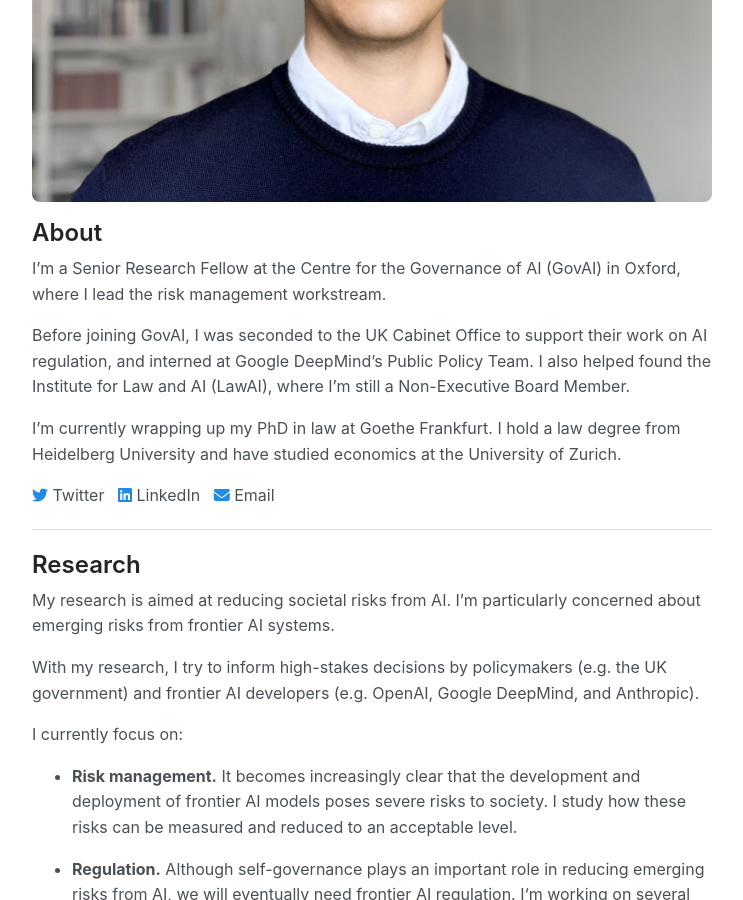
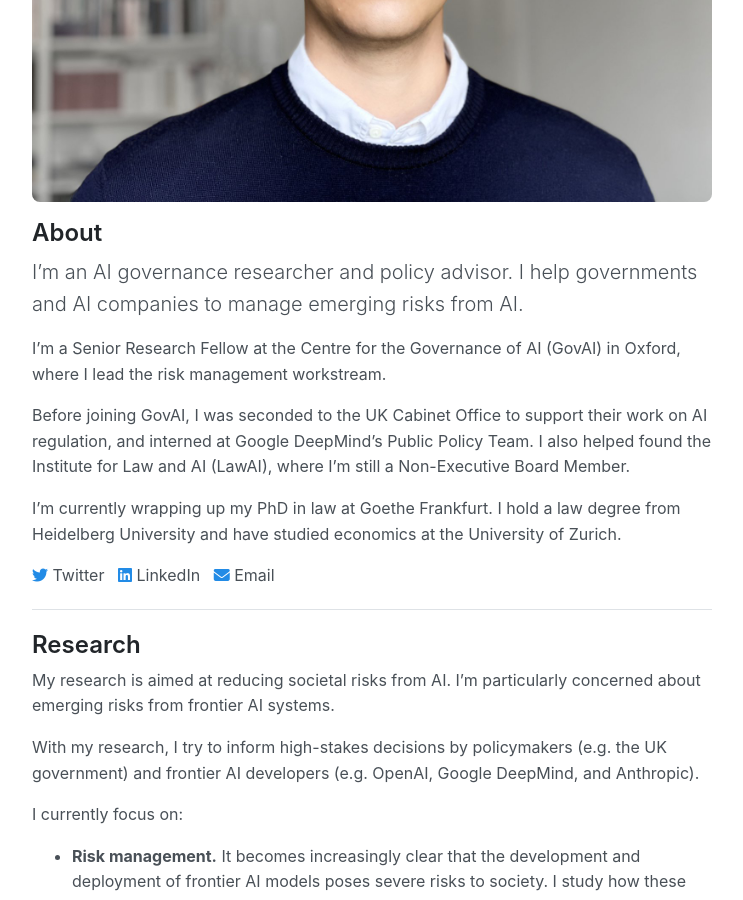
Before and after one commit to jonasschuett/jonasschuett.github.io, a Jekyll site: the page built from _posts/2020-04-04-introduction.md, in a window 1280 px wide and 900 px high, scrolled down 482 px. Shown: the whole window, without its empty margins (268-1011 px from the left). Built offline with Jekyll 4.4.1, drawn with Linux system fonts in a browser that asks for light colours; nearby versions of some CDN libraries.

Commit message:
Update 2020-04-04-introduction.md

```diff
--- a/_posts/2020-04-04-introduction.md
+++ b/_posts/2020-04-04-introduction.md
@@ -5,6 +5,8 @@ layout: page
 ![Jonas Schuett](/jonasschuett.jpg)
 
 ## About
+
+<p class="lead">I’m an AI governance researcher and policy advisor. I help governments and AI companies to manage emerging risks from AI.</p>
 
 I'm a Senior Research Fellow at the [Centre for the Governance of AI (GovAI)](https://www.governance.ai/) in Oxford, where I lead the risk management workstream.
 
```
